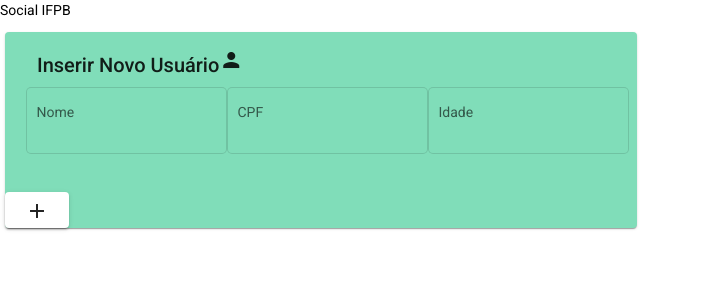
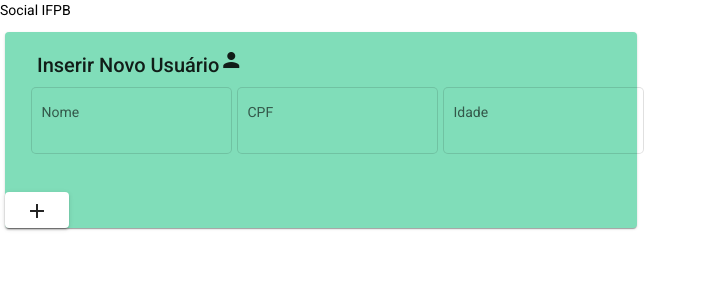
Before and after one commit to alencarjulyana/github-InsercaoCard, an Angular app: page / in a window 1280 px wide. Shown: the top 300 px of the page, without its empty margins (0-707 px from the left). Built offline with nearby package versions, Linux system fonts and the light colour scheme.

Commit message:
1 file modified

```diff
--- a/src/app/app.component.scss
+++ b/src/app/app.component.scss
@@ -12,7 +12,7 @@
   margin-top: 5px;
 }
 
-.mat-form-principal{
+.mat-form-field{
   margin-left: 5px;
 }
 
@@ -20,7 +20,3 @@
   display: flex;
   margin-left: 5px;
  }
-
- .mat-card-footer{
-   margin: center;
- }
```
